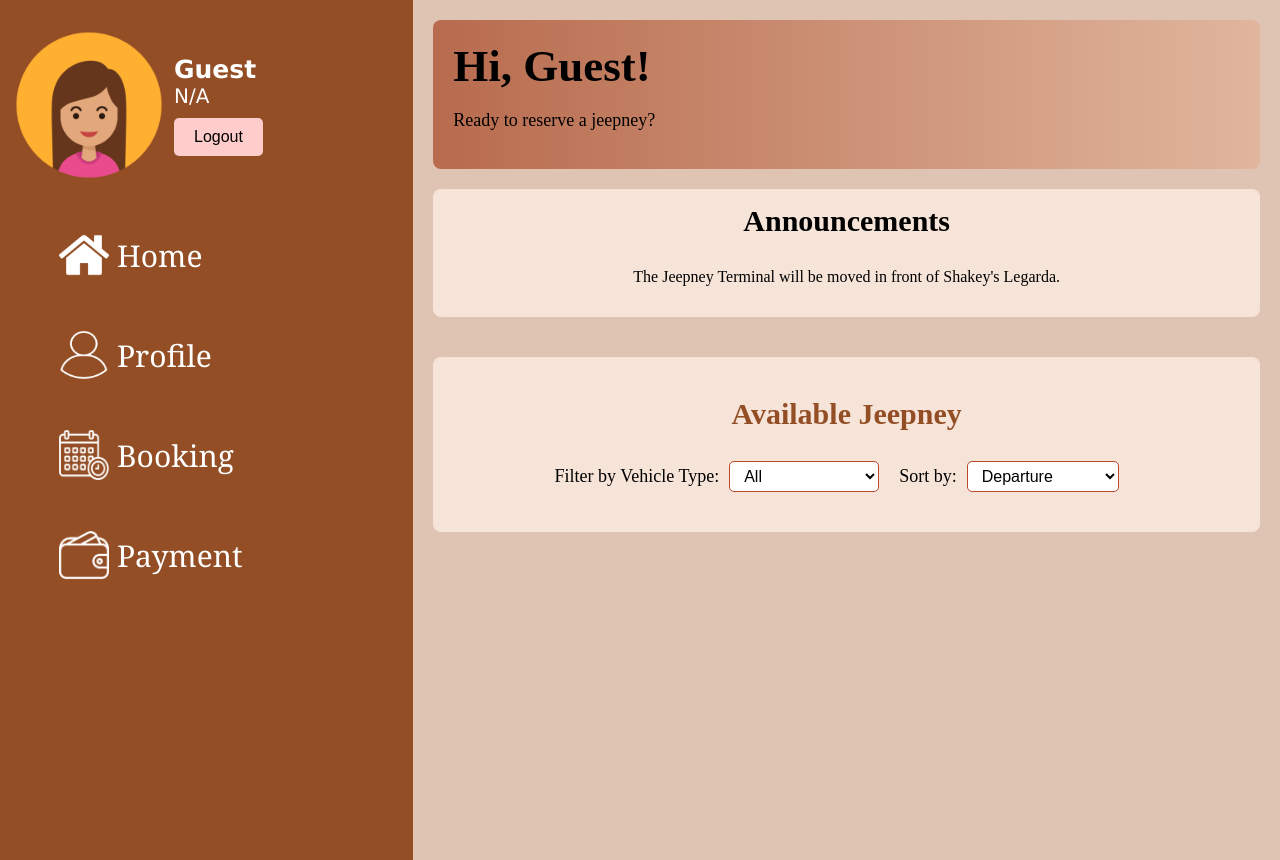
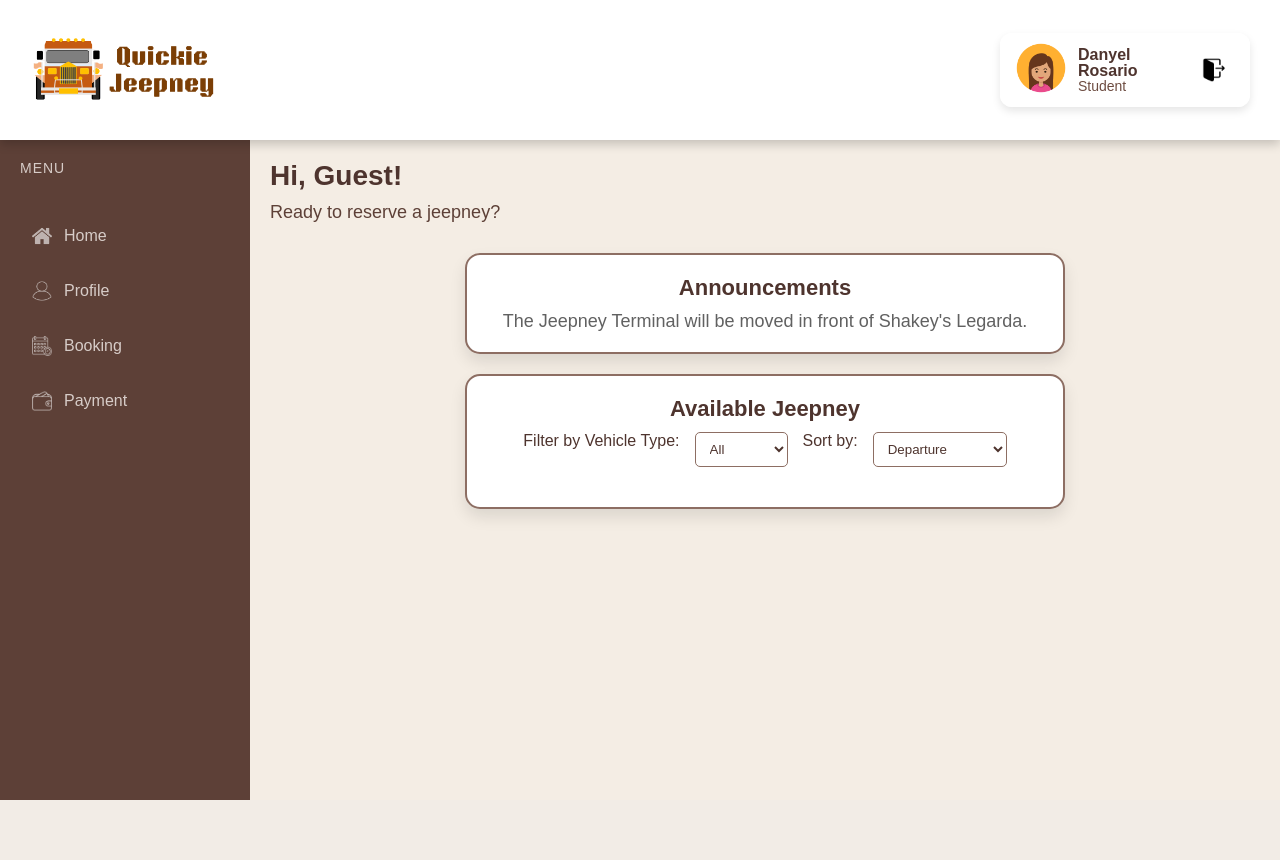
Before and after one commit to davon09/QuickieJeepney, a PHP site: page /user/menu/menu.php in a window 1280 px wide. After the commit the page ends 800 px from the top, so only its background shows below. Run offline with PHP 8.4, Linux system fonts and the light colour scheme; the visitor is signed in with stand-in values (Sample User, id 1); data that the repository does not hold is empty.

Commit message:
change css for menu

```diff
--- a/user/menu/menu.css
+++ b/user/menu/menu.css
@@ -1,335 +1,306 @@
-body{
-    height: 100vh;
-    background: #e0c4b3;
+* {
     margin: 0;
-    display: flex;
+    padding: 0;
+    box-sizing: border-box;
+    font-family: 'Poppins', sans-serif;
 }
 
-.sidebar{
-    position:relative;
-    top:0;
-    left:0;
-    height:100%;
-    width:550px;
-    padding: 30px 14px;
-    background: #934e26;
-    z-index: 100;
+body {
+    background-color:  #f4ede4;
+    display: flex;
+    min-height: 100vh;
+    overflow-x: hidden;
 }
 
-.menu{
-    padding-top: 20px;
+.top-header {
+    width: 100%;
+    height: 140px;
+    background-color: white;
+    display: flex;
+    align-items: center;
+    justify-content: space-between;
+    padding: 0 30px;
+    box-shadow: 0 4px 10px rgba(0, 0, 0, 0.2);
+    position: fixed;
+    top: 0;
+    left: 0;
+    z-index: 1000;
 }
 
-.menu-links{
-    list-style-type:none;
-    padding: 20px 0px;
-    margin:0;
-}
-
-.nav-link{
-    margin-bottom: 50px;
-}
-
-.sidebar .text{
-    font-size: 20px;
-    margin-left: 10px;
-    color:white;
-}
-
-.sidebar .image{
+.logo-section {
     display: flex;
     align-items: center;
 }
 
-.sidebar .header{
-    position: relative;
+.logo-image {
+    width: 70px;
+    height: 70px;
+    width: auto;
+    object-fit: contain;
 }
 
-.sidebar-divider {
-    height: 1px;
-    background-color: #fff;
-    margin: 3px 0;
-    width: 80%;
+/* User Card */
+.user-card {
+    display: flex;
+    align-items: center;
+    background-color: rgba(255, 255, 255, 0.8);
+    backdrop-filter: blur(8px);
+    border-radius: 12px;
+    padding: 10px 16px;
+    gap: 12px;
+    box-shadow: 0 4px 8px rgba(0, 0, 0, 0.1);
+    transition: background-color 0.3s ease;
+    max-width: 250px;
 }
 
-.sidebar .image-text img{
-    width:150px;
-    border-radius: 6px;
+.image img {
+    width: 50px;
+    height: 50px;
+    border-radius: 50%;
+    object-fit: cover;
 }
 
-.sidebar header .image-text{
+.header-text {
+    display: flex;
+    flex-direction: column;
+    align-items: flex-start;
+    gap: 0;
+    line-height: 1;
+    margin: 0;
+}
+
+.header-text h3 {
+    font-size: 16px;
+    font-weight: 600;
+    margin: 0;
+    padding: 0;
+    color: #4e342e;
+}
+
+.header-text p {
+    font-size: 14px;
+    font-weight: 400;
+    margin: 0px;
+    padding: 0;
+    color: #6d4c41;
+}
+
+.logout-btn {
+    background-color: transparent;
+    border: none;
+    cursor: pointer;
     display: flex;
     align-items: center;
-}
-
-.sidebar-icon{
-    width: 50px;
-    height: 50px;
-    margin-right: 8px;
-    vertical-align: middle;
-    padding-left: 35px;
-    transition: all 0.5s ease;
-}
-
-.sidebar-link{
-    display: flex;
-    width: 100%;
-    align-items: center;
-    text-decoration: none;
-    font-size: 20px;
-    font-family: Cambria, Cochin, Georgia, Times, 'Times New Roman', serif;
-    text-align: center;
-    padding: 10px;
-    transition: all 0.5s ease;
-}
-
-.sidebar li{
-    height: 50px;
-    margin-top:10px;
-    list-style: none;
-    display: flex;
-    align-items: center;
-}
-
-.sidebarli a{
-    height:100%;
-    width:100%;
-    outline:none;
-    border:none;
-    border-radius: 6px;
-}
-
-.sidebar li a:hover{
-    background:#8b4217
-}
-
-/* Logout button styling */
-.logout-btn {
-    background-color: #ffcccc;
-    border: none;
-    padding: 10px 20px;
-    font-size: 16px;
-    border-radius: 5px;
-    cursor: pointer;
-    color: #000000;
-    margin-top: 10px;
+    justify-content: center;
+    padding: 8px;
+    transition: transform 0.3s;
 }
 
 .logout-btn:hover {
-    background-color: #ff9999;
+    transform: scale(1.1);
 }
 
-/* Modal styling */
-.modal {
-    display: none;
-    position: fixed;
-    z-index: 1;
-    left: 0;
-    top: 0;
-    width: 100%;
-    height: 100%;
-    background-color: rgba(0, 0, 0, 0.4);
+.logout-icon {
+    width: 24px;
+    height: 24px;
+    color: white;
 }
 
-.modal-content {
-    background-color: #8B4513;
-    margin: 15% auto;
+.sidebar {
+    width: 250px;
+    background-color: #5d4037;
+    height: calc(100vh - 140px);
     padding: 20px;
-    border-radius: 5px;
-    width: 80%;
-    max-width: 400px;
-    text-align: center;
+    display: flex;
+    flex-direction: column;
+    gap: 30px;
+    position: fixed;
+    top: 140px;
+    left: 0;
+    overflow-y: auto;
 }
 
-.confirm-btn {
-    background-color: #ffffff;
-    color: rgb(0, 0, 0);
-    padding: 10px 20px;
-    margin: 5px;
-    border: none;
-    border-radius: 5px;
-    cursor: pointer;
+.menu-title {
+    font-size: 14px;
+    color: #d7ccc8;
+    letter-spacing: 1px;
+    text-transform: uppercase;
+    margin-bottom: 10px;
 }
 
-.confirm-btn:hover {
-    background-color: #A0522D;
+.menu-links {
+    list-style: none;
+    padding: 0;
+    margin: 0;
+    display: flex;
+    flex-direction: column;
+    gap: 15px;
 }
 
-/* Sidebar Header Text Styles */
-.header-text .name{
-    font-size:25px;
-    font-weight: 600;
-    font-family: 'Lucida Sans', 'Lucida Sans Regular', 'Lucida Grande', 'Lucida Sans Unicode', Geneva, Verdana, sans-serif;
+.nav-link {
+    display: flex;
+    align-items: center;
+    transition: background-color 0.3s, opacity 0.3s;
 }
 
-.header-text .occupation{
-    font-family: 'Lucida Sans', 'Lucida Sans Regular', 'Lucida Grande', 'Lucida Sans Unicode', Geneva, Verdana, sans-serif;
+.sidebar-link {
+    display: flex;
+    align-items: center;
+    gap: 12px;
+    text-decoration: none;
+    font-size: 16px;
+    font-weight: 500;
+    color: #d7ccc8;
+    padding: 10px 12px;
+    border-radius: 8px;
+    width: 100%;
+    transition: background-color 0.3s ease;
 }
 
-/* Links styles */
-a:link {
-    color: white;
-    background-color: transparent;
-    text-decoration: none;
-    font-size: 30px;
+.sidebar-icon {
+    width: 20px;
+    height: 20px;
+    opacity: 0.6;
+    transition: opacity 0.3s;
 }
 
-a:visited {
-    color: white;
-    background-color: transparent;
-    text-decoration: none;
+.nav-link.active .sidebar-link {
+    background-color: #4e342e;
+    color: #fff;
 }
 
-a:hover {
-    color: #e5bca4;
-    background-color: transparent;
-    text-decoration: underline;
+.nav-link.active .sidebar-icon {
+    opacity: 1;
 }
 
-a:active {
-    color: #e48249;
-    background-color: transparent;
-    text-decoration: underline;
+.nav-link:hover .sidebar-link {
+    background-color: #4e342e;
+    color: #fff;
 }
 
-/* Main content styles */
-.main-content {
-    padding: 20px;
-    width: calc(100% - 100px);
-    display: flex;
-    flex-direction: column;
+.nav-link:hover .sidebar-icon {
+    opacity: 1;
 }
 
-.welcome {
-    background :linear-gradient(to right, #b86b4e, #e0b69d);
-    padding: 20px;
-    border-radius: 8px;
-    margin-bottom: 20px;
+.nav-link:hover .sidebar-link {
+    background-color: #4e342e;;
+    color: #fff;
+}
+
+.nav-link:hover .sidebar-icon {
+    opacity: 1;
+}
+
+.main-content {
+    margin-left: 250px;
+    padding: 160px 20px;
+    flex: 1;
+    min-height: calc(100vh - 140px);
+    background-color: #f4ede4;
+    overflow-y: auto;
 }
 
 .welcome h2 {
-    margin: 0;
-    font-size: 45px;
-    font-display: sans-serif;
+    font-size: 28px;
+    font-weight: 700;
+    color: #4e342e;
+    margin-bottom: 10px;
 }
 
 .welcome p {
     font-size: 18px;
+    color: #5d4037;
+    margin-bottom: 30px;
 }
 
-.announcements {
-    background-color: #f7e4d9;
-    padding: 15px;
-    border-radius: 8px;
+
+.announcement-card,
+.available-jeepney-card {
+    background-color: #fff;
+    border: 2px solid #8d6e63;
+    border-radius: 15px;
+    box-shadow: 0 8px 16px rgba(0, 0, 0, 0.1);
+    padding: 20px;
     margin-bottom: 20px;
+    text-align: center;
+    max-width: 600px;
+    margin-left: auto;
+    margin-right: auto;
 }
 
-.announcements h3 {
-    text-align: center;
-    margin-top: 0;
-    font-size: 30px;
+.announcement-card h3,
+.available-jeepney-card h3 {
+    font-size: 22px;
+    font-weight: 600;
+    color: #4e342e;
+    margin-bottom: 10px;
 }
 
-.announcements p {
-    text-align: center;
-}
-
-.available-jeepney {
-    background-color: #f7e4d9;
-    padding: 10px;
-    border-radius: 8px;
-    margin-top: 20px;
-}
-
-.available-jeepney h3 {
-    text-align: center;
-    font-size: 30px;
-    color: #934e26;
-    margin-bottom: 20px;
+.announcement-card p,
+.available-jeepney-card p {
+    font-size: 18px;
+    color: #616161;
 }
 
 .filters {
     display: flex;
+    gap: 15px;
     justify-content: center;
-    align-items: center;
     margin-bottom: 20px;
-    padding: 10px;
-    background-color: #f7e4d9;
-    border-radius: 8px;
 }
 
 .filters label {
-    font-size: 18px;
-    margin-right: 10px;
+    font-size: 16px;
+    font-weight: 500;
+    color: #4e342e;
 }
 
 .filters select {
-    padding: 5px 10px;
-    font-size: 16px;
+    padding: 8px 10px;
+    border: 1px solid #8d6e63;
+    border-radius: 5px;
     background-color: white;
-    border: 1px solid #b84a29;
-    border-radius: 5px;
+    color: #4e342e;
     cursor: pointer;
 }
 
-.filters label, .filters select {
-    display: flex;
-    align-items: center;
-}
-
-.filters > * {
-    margin-right: 20px; /* Adjust the margin for closer spacing */
-}
-
-.filters select {
-    min-width: 150px; /* Ensures dropdowns have consistent width */
-}
-
-/* Jeepney Card Styles */
 .jeepney-cards {
     display: flex;
-    flex-wrap: wrap;
-    gap: 20px;
-    justify-content: center;
+    flex-direction: column;
+    gap: 15px;
 }
 
 .jeepney-card {
-    position: relative;
-    background: white;
-    border-radius: 10px;
-    overflow: hidden;
-    width: 300px;
-    text-align: center;
-    box-shadow: 0 4px 6px rgba(0, 0, 0, 0.1);
+    background-color: white;
+    border-radius: 15px;
+    box-shadow: 0 8px 16px rgba(0, 0, 0, 0.1);
+    padding: 20px;
     display: flex;
     flex-direction: column;
-    justify-content: space-between;
-    cursor: pointer; /* Makes the whole card clickable */
-    transition: transform 0.3s ease;
-}
-
-.jeepney-card:hover {
-    transform: scale(1.05);
+    align-items: center;
+    text-align: center;
 }
 
 .jeepney-card img {
     width: 100%;
-    height: 200px;
+    height: 180px;
     object-fit: cover;
-    cursor: pointer;
+    border-radius: 15px;
 }
 
-.book-now {
-    background-color: #b84a29;
+.add-to-cart {
+    background: linear-gradient(45deg, #ffca28, #ff9800);
     color: white;
-    padding: 10px 0;
     border: none;
-    width: 100%;
-    font-size: 1.5rem;
+    border-radius: 10px;
+    padding: 12px 20px;
+    font-size: 18px;
     cursor: pointer;
     transition: background 0.3s ease;
+    width: 100%;
+    margin-top: 10px;
 }
 
-.book-now:hover {
-    background-color: #8b4217;
+.add-to-cart:hover {
+    background: linear-gradient(45deg, #ffb300, #ff5722);
 }
--- a/user/menu/menu.php
+++ b/user/menu/menu.php
@@ -62,48 +62,49 @@ $userDetailsHTML = '
     <script src="menu.js"></script>
 </head>
 <body>
-    <nav class="sidebar">
-        <header>
-            <div class="image-text">
+    <header class="top-header">
+        <div class="logo-section">
+            <img src="../../images/qj-logo.png" alt="Quickie Jeepney Logo" class="logo-image">
+        </div>
+
+        <div class="user-card">
             <span class="image">
                 <img src="../../images/profile.png" alt="Profile Image">
             </span>
             <div class="text header-text">
-                    <?= $userDetailsHTML; ?>
-                    <button class="logout-btn" id="logoutBtn">Logout</button>
-                    <!-- Popup Modal for Logout Confirmation -->
-                    <div id="confirmLogout" class="modal">
-                        <div class="modal-content">
-                            <p>Are you sure you want to log out?</p>
-                            <button id="confirmYes" class="confirm-btn">Yes</button>
-                            <button id="confirmNo" class="confirm-btn">No</button>
+                <h3>Danyel Rosario</h3>
+                <p>Student</p>
             </div>
-                    </div>
-                </div>
+            <button class="logout-btn" id="logoutBtn">
+                <img src="../../images/logout.png" alt="Logout Icon" class="logout-icon">
+            </button>
         </div>
     </header>
-        <div class="menu-bar">
-            <div class="menu">
+
+    <nav class="sidebar">
+        <div class="menu-title">Menu</div>
         <ul class="menu-links">
             <li class="nav-link">
                 <a href="menu.php" class="sidebar-link">
-                            <img src="../../images/home.png" alt="Home" class="sidebar-icon">Home</a>
+                    <img src="../../images/home.png" alt="Home" class="sidebar-icon">Home
+                </a>
             </li>
             <li class="nav-link">
                 <a href="../profile/profile.php" class="sidebar-link">
-                            <img src="../../images/profile_menu.png" alt="Profile" class="sidebar-icon">Profile</a>
+                    <img src="../../images/profile_menu.png" alt="Profile" class="sidebar-icon">Profile
+                </a>
             </li>
             <li class="nav-link">
                 <a href="../booking/booking.php" class="sidebar-link">
-                            <img src="../../images/booking.png" alt="Booking" class="sidebar-icon">Booking</a>
+                    <img src="../../images/booking.png" alt="Booking" class="sidebar-icon">Booking
+                </a>
             </li>
             <li class="nav-link">
                 <a href="../payment/payment.php" class="sidebar-link">
-                            <img src="../../images/payment.png" alt="Payment" class="sidebar-icon">Payment</a>
+                    <img src="../../images/payment.png" alt="Payment" class="sidebar-icon">Payment
+                </a>
             </li>
         </ul>
-            </div>
-        </div>
     </nav>
 
     <section class="main-content">
@@ -112,13 +113,16 @@ $userDetailsHTML = '
             <p>Ready to reserve a jeepney?</p>
         </div>
 
-        <div class="announcements">
+        <div class="announcement-card">
             <h3>Announcements</h3>
             <p>The Jeepney Terminal will be moved in front of Shakey's Legarda.</p>
         </div>
 
-        <div class="available-jeepney">
+
+        <div class="available-jeepney-card">
             <h3>Available Jeepney</h3>
+
+
             <div class="filters">
                 <label for="vehicle-type">Filter by Vehicle Type:</label>
                 <select id="vehicle-type">
@@ -126,6 +130,7 @@ $userDetailsHTML = '
                     <option value="jeepney">Jeepney</option>
                     <option value="bus">Bus</option>
                 </select>
+
                 <label for="sort-by">Sort by:</label>
                 <select id="sort-by">
                     <option value="departure">Departure</option>
@@ -133,8 +138,7 @@ $userDetailsHTML = '
                 </select>
             </div>
 
-            <!-- Output the generated HTML for the jeepney cards -->
-            <div class="jeepney-cards">
+            <div class="jeepney-cards" id="jeepney-cards">
                 <?= $htmlOutput; ?>
             </div>
         </div>
```
Also changed, not shown: user/menu/menu.js (+24 -18 lines), images/logout.png (added), images/qj-logo.png (added). Lines whose indentation alone changed are shown as unchanged.
